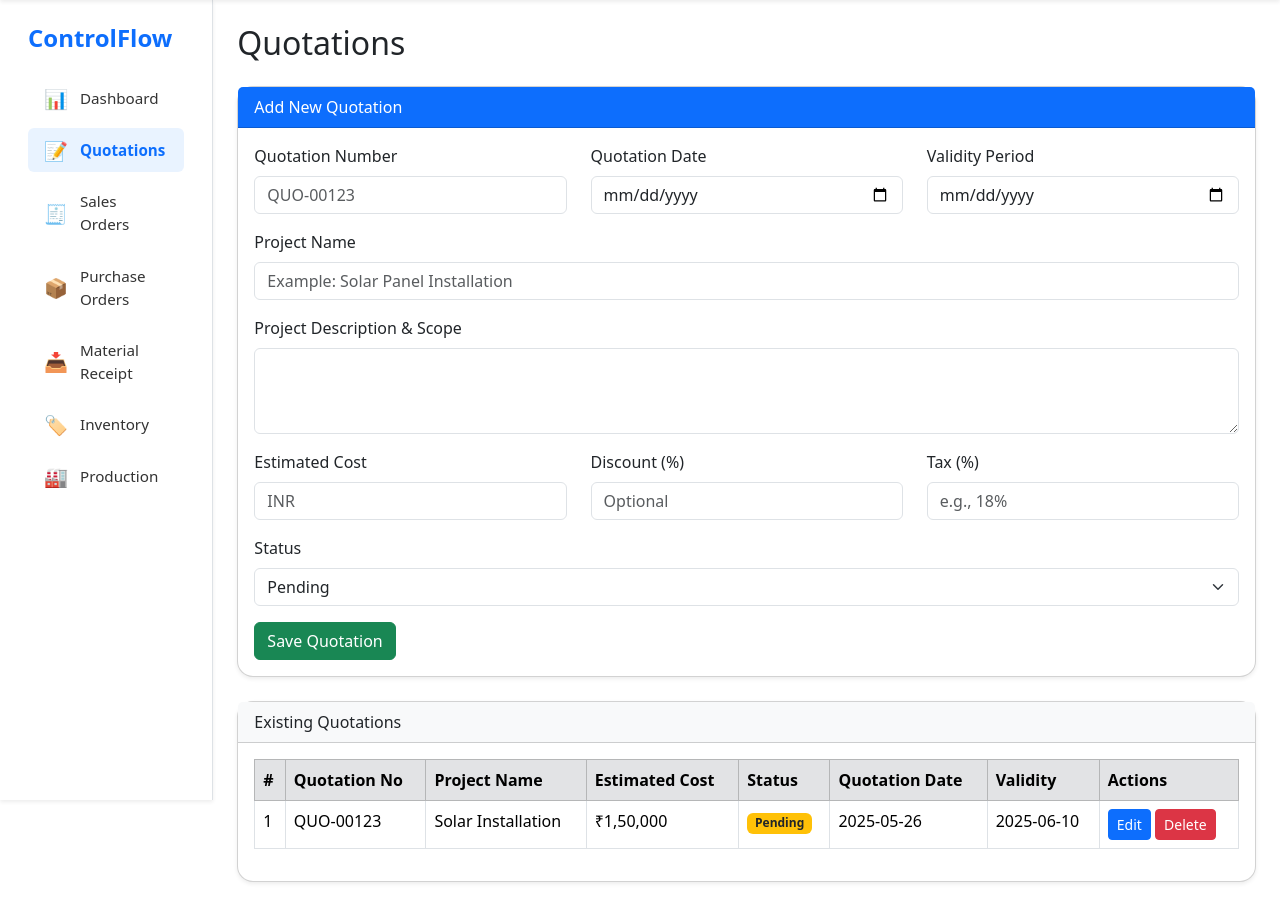
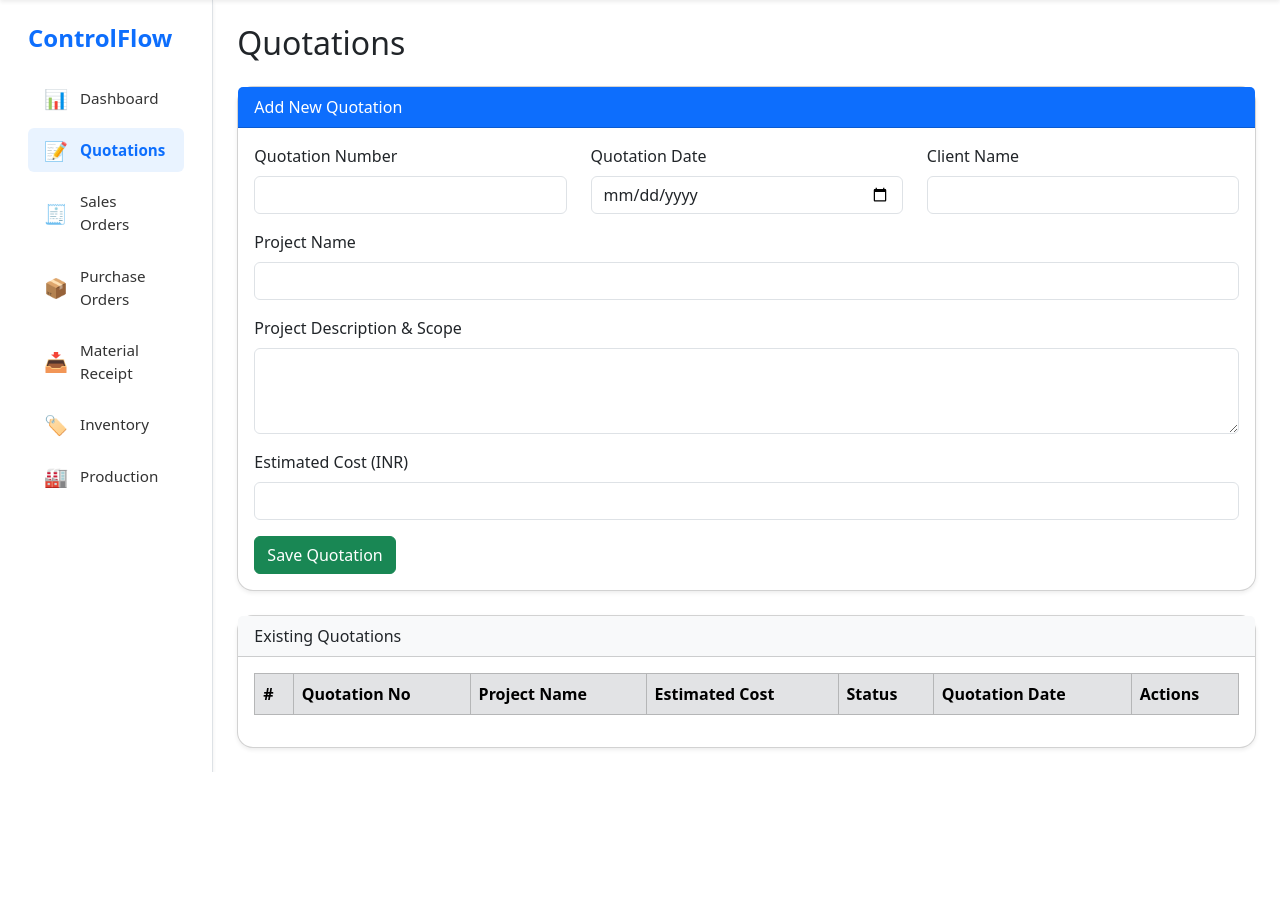
Before and after one commit to PawanYadav007s/controlflow, a Flask app: page /quotation in a window 1280 px wide. Shown: the part 50-956 px from the top of the page. After the commit the page ends 822 px from the top, so only its background shows below. Run offline with Flask 3, Linux system fonts and the light colour scheme; lists and menus that the app fills with data are empty; some libraries are stand-ins or nearby versions.

Commit message:
Quotation section added properly for frontend and backend also

```diff
--- a/app/__init__.py
+++ b/app/__init__.py
@@ -13,7 +13,9 @@ def create_app():
     ma.init_app(app)
 
     from .routes.base_routes import base_routes
+    from .routes.quotation_routes import quotation_routes
     app.register_blueprint(base_routes)
+    app.register_blueprint(quotation_routes)
 
     with app.app_context():
         from . import models
--- a/app/templates/quotation.html
+++ b/app/templates/quotation.html
@@ -5,58 +5,51 @@
 {% block content %}
 <h2 class="mb-4">Quotations</h2>
 
+<!-- Flash Messages -->
+{% with messages = get_flashed_messages(with_categories=true) %}
+  {% if messages %}
+    {% for category, message in messages %}
+      <div class="alert alert-{{ category }} alert-dismissible fade show" role="alert">
+        {{ message }}
+        <button type="button" class="btn-close" data-bs-dismiss="alert" aria-label="Close"></button>
+      </div>
+    {% endfor %}
+  {% endif %}
+{% endwith %}
+
 <!-- Add Quotation Form -->
 <div class="card mb-4 shadow-sm">
   <div class="card-header bg-primary text-white">Add New Quotation</div>
   <div class="card-body">
-        <form>
+    <form method="POST" action="{{ url_for('quotation_routes.quotation') }}">
       <div class="row mb-3">
         <div class="col-md-4">
           <label class="form-label">Quotation Number</label>
-                    <input type="text" class="form-control" placeholder="QUO-00123">
+          <input type="text" class="form-control" name="quotation_number" required>
         </div>
         <div class="col-md-4">
           <label class="form-label">Quotation Date</label>
-                    <input type="date" class="form-control">
+          <input type="date" class="form-control" name="quotation_date" required>
         </div>
         <div class="col-md-4">
-                    <label class="form-label">Validity Period</label>
-                    <input type="date" class="form-control">
+          <label class="form-label">Client Name</label>
+          <input type="text" class="form-control" name="client_name" required>
         </div>
       </div>
 
       <div class="mb-3">
         <label class="form-label">Project Name</label>
-                <input type="text" class="form-control" placeholder="Example: Solar Panel Installation">
+        <input type="text" class="form-control" name="project_name" required>
       </div>
 
       <div class="mb-3">
         <label class="form-label">Project Description & Scope</label>
-                <textarea class="form-control" rows="3"></textarea>
-            </div>
-
-            <div class="row mb-3">
-                <div class="col-md-4">
-                    <label class="form-label">Estimated Cost</label>
-                    <input type="number" class="form-control" placeholder="INR">
-                </div>
-                <div class="col-md-4">
-                    <label class="form-label">Discount (%)</label>
-                    <input type="number" class="form-control" placeholder="Optional">
-                </div>
-                <div class="col-md-4">
-                    <label class="form-label">Tax (%)</label>
-                    <input type="number" class="form-control" placeholder="e.g., 18%">
-                </div>
+        <textarea class="form-control" rows="3" name="project_description" required></textarea>
       </div>
 
       <div class="mb-3">
-                <label class="form-label">Status</label>
-                <select class="form-select">
-                    <option selected>Pending</option>
-                    <option>Accepted</option>
-                    <option>Rejected</option>
-                </select>
+        <label class="form-label">Estimated Cost (INR)</label>
+        <input type="number" step="0.01" class="form-control" name="estimated_cost" required>
       </div>
 
       <button type="submit" class="btn btn-success">Save Quotation</button>
@@ -77,26 +70,114 @@
           <th>Estimated Cost</th>
           <th>Status</th>
           <th>Quotation Date</th>
-                    <th>Validity</th>
           <th>Actions</th>
         </tr>
       </thead>
       <tbody>
-                <!-- Sample static row; will be dynamic later -->
+        {% for quo in quotations %}
         <tr>
-                    <td>1</td>
-                    <td>QUO-00123</td>
-                    <td>Solar Installation</td>
-                    <td>₹1,50,000</td>
-                    <td><span class="badge bg-warning text-dark">Pending</span></td>
-                    <td>2025-05-26</td>
-                    <td>2025-06-10</td>
+          <td>{{ loop.index }}</td>
+          <td>{{ quo.quotation_number }}</td>
+          <td>{{ quo.project_name }}</td>
+          <td>₹{{ quo.estimated_cost }}</td>
           <td>
-                        <button class="btn btn-sm btn-primary">Edit</button>
-                        <button class="btn btn-sm btn-danger">Delete</button>
+            <span class="badge bg-{{ 'warning text-dark' if quo.status == 'Pending' else ('success' if quo.status == 'Accepted' else 'danger') }}">
+              {{ quo.status }}
+            </span>
+          </td>
+          <td>{{ quo.quotation_date.strftime('%Y-%m-%d') }}</td>
+          <td>
+            <!-- Edit Button -->
+            <button
+              class="btn btn-sm btn-primary"
+              data-bs-toggle="modal"
+              data-bs-target="#editModal{{ quo.id }}"
+            >
+              Edit
+            </button>
+
+            <!-- Delete Button -->
+            <button
+              class="btn btn-sm btn-danger"
+              data-bs-toggle="modal"
+              data-bs-target="#deleteModal{{ quo.id }}"
+            >
+              Delete
+            </button>
+
+            <!-- Edit Modal -->
+            <div class="modal fade" id="editModal{{ quo.id }}" tabindex="-1" aria-labelledby="editModalLabel{{ quo.id }}" aria-hidden="true">
+              <div class="modal-dialog modal-lg">
+                <div class="modal-content">
+                  <form method="POST" action="{{ url_for('quotation_routes.edit_quotation', id=quo.id) }}">
+                    <div class="modal-header">
+                      <h5 class="modal-title">Edit Quotation</h5>
+                      <button type="button" class="btn-close" data-bs-dismiss="modal"></button>
+                    </div>
+                    <div class="modal-body">
+                      <div class="row mb-3">
+                        <div class="col-md-4">
+                          <label class="form-label">Quotation Number</label>
+                          <input type="text" class="form-control" name="quotation_number" value="{{ quo.quotation_number }}" required>
+                        </div>
+                        <div class="col-md-4">
+                          <label class="form-label">Quotation Date</label>
+                          <input type="date" class="form-control" name="quotation_date" value="{{ quo.quotation_date.strftime('%Y-%m-%d') }}" required>
+                        </div>
+                        <div class="col-md-4">
+                          <label class="form-label">Client Name</label>
+                          <input type="text" class="form-control" name="client_name" value="{{ quo.client_name }}" required>
+                        </div>
+                      </div>
+
+                      <div class="mb-3">
+                        <label class="form-label">Project Name</label>
+                        <input type="text" class="form-control" name="project_name" value="{{ quo.project_name }}" required>
+                      </div>
+
+                      <div class="mb-3">
+                        <label class="form-label">Project Description & Scope</label>
+                        <textarea class="form-control" rows="3" name="project_description" required>{{ quo.project_description }}</textarea>
+                      </div>
+
+                      <div class="mb-3">
+                        <label class="form-label">Estimated Cost (INR)</label>
+                        <input type="number" step="0.01" class="form-control" name="estimated_cost" value="{{ quo.estimated_cost }}" required>
+                      </div>
+                    </div>
+                    <div class="modal-footer">
+                      <button type="button" class="btn btn-secondary" data-bs-dismiss="modal">Cancel</button>
+                      <button type="submit" class="btn btn-success">Update</button>
+                    </div>
+                  </form>
+                </div>
+              </div>
+            </div>
+
+            <!-- Delete Modal -->
+            <div class="modal fade" id="deleteModal{{ quo.id }}" tabindex="-1" aria-labelledby="deleteModalLabel{{ quo.id }}" aria-hidden="true">
+              <div class="modal-dialog modal-dialog-centered">
+                <div class="modal-content">
+                  <form method="POST" action="{{ url_for('quotation_routes.delete_quotation', id=quo.id) }}">
+                    <div class="modal-header">
+                      <h5 class="modal-title">Confirm Delete</h5>
+                      <button type="button" class="btn-close" data-bs-dismiss="modal"></button>
+                    </div>
+                    <div class="modal-body">
+                      Are you sure you want to delete quotation <strong>{{ quo.quotation_number }}</strong>?
+                    </div>
+                    <div class="modal-footer">
+                      <button type="button" class="btn btn-secondary" data-bs-dismiss="modal">Cancel</button>
+                      <button type="submit" class="btn btn-danger">Delete</button>
+                    </div>
+                  </form>
+                </div>
+              </div>
+            </div>
+
           </td>
         </tr>
-                <!-- Add more rows dynamically later -->
+        {% endfor %}
       </tbody>
     </table>
   </div>
```
Also changed, not shown: app/models.py (+16 -0 lines), app/routes/quotation_routes.py (added, +65 -0 lines), app/schemas.py (+7 -0 lines), 1 other file. Lines whose indentation alone changed are shown as unchanged.
